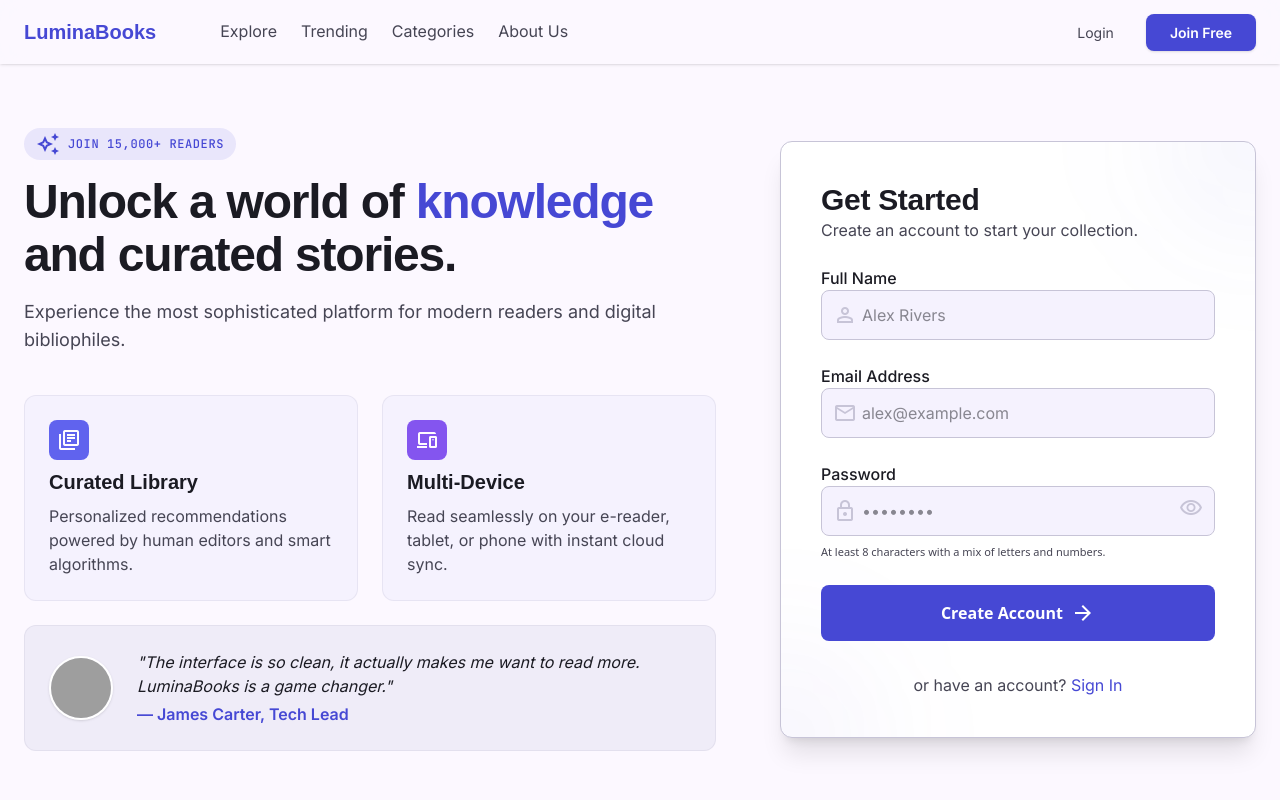
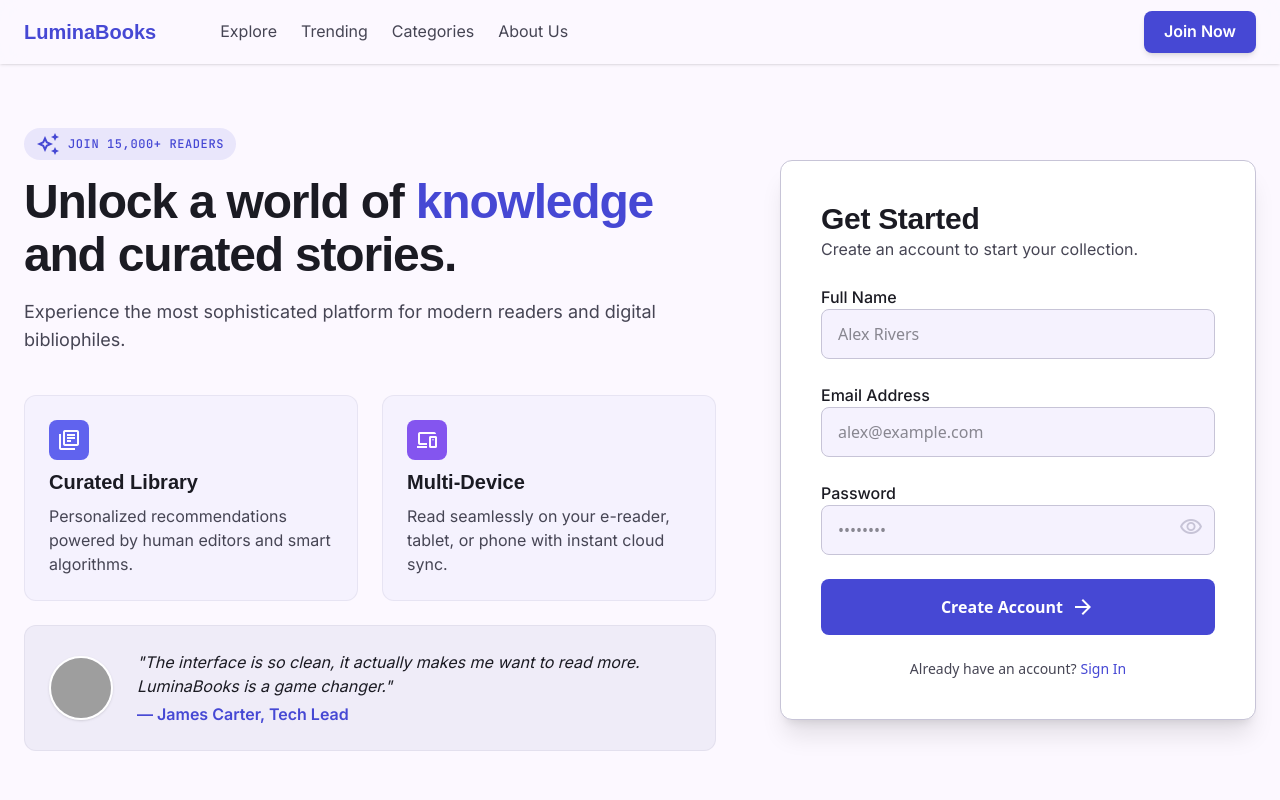
Before and after one commit to omarkhaled-code/ebook-store-frontend, a Next.js app: page /auth in a window 1280 px wide. Both pictures are taken after a click on the button "Sign Up". Shown: the top 800 px of the page. Built offline with nearby package versions, Linux system fonts and the light colour scheme; grey boxes are pictures that could not be loaded.

Commit message:
feat(auth): implement login and register functionality

```diff
--- a/app/page.tsx
+++ b/app/page.tsx
@@ -1,5 +1,6 @@
 
 import EbookCard from '@/components/ebook/EbookCard'; // Adjust this import path based on your folder structure
+
 import Link from 'next/link';
 
 // const delay = (ms: number) => new Promise((resolve) => setTimeout(resolve, ms));
@@ -34,7 +35,7 @@ const featuredBooks = [
   ];
 
 
-export default async function HomePage() {
+export default function HomePage() {
   // Hardcoded mock data from your original HTML design layout
 
   // await delay(500);
--- a/components/auth/Login.tsx
+++ b/components/auth/Login.tsx
@@ -3,10 +3,12 @@
 import { useState } from 'react'
 import { useRouter } from 'next/navigation'
 import SocialLogin from "./SocialLogin"
+import { useAuthStore } from '@/store/authStore'
 
 export default function Login({ changeMode }) {
 
   const router = useRouter()
+  const {setUser} = useAuthStore()
 
   // =========================
   // States
@@ -16,7 +18,14 @@ export default function Login({ changeMode }) {
     password: '',
   })
 
+
+  // Error states
   const [error, setError] = useState('')
+  const [validationErrors, setValidationErrors] = useState({
+    email: '',
+    password: '',
+  })
+
   const [loading, setLoading] = useState(false)
   const [showPassword, setShowPassword] = useState(false)
 
@@ -32,6 +41,47 @@ export default function Login({ changeMode }) {
     }))
   }
 
+  const validateForm = () => {
+
+    const errors = {
+      email: '',
+      password: '',
+    }
+
+    // =========================
+    // Email Validation
+    // =========================
+    if (!formData.email.trim()) {
+
+      errors.email = 'Email is required'
+
+    } else if (
+      !/^[^\s@]+@[^\s@]+\.[^\s@]+$/.test(formData.email)
+    ) {
+
+      errors.email = 'Invalid email format'
+
+    }
+
+    // =========================
+    // Password Validation
+    // =========================
+    if (!formData.password.trim()) {
+
+      errors.password = 'Password is required'
+
+    } else if (formData.password.length < 6) {
+
+      errors.password = 'Password must be at least 6 characters'
+
+    }
+
+    setValidationErrors(errors)
+
+    return !errors.email && !errors.password
+
+  }
+
   // =========================
   // Handle Submit
   // =========================
@@ -39,7 +89,11 @@ export default function Login({ changeMode }) {
     e.preventDefault()
 
     setError('')
+    const isValid = validateForm()
+    if (!isValid) return
+
     setLoading(true)
+
 
     try {
 
@@ -51,7 +105,7 @@ export default function Login({ changeMode }) {
         body: JSON.stringify(formData),
       })
 
-      const data = await response.json()
+      const data = await response.json().catch(() => null)
 
       // Handle API Errors
       if (!response.ok) {
@@ -60,14 +114,19 @@ export default function Login({ changeMode }) {
 
       // Success
       console.log('User:', data.user)
+      setUser(data.user)
+
+      router.refresh()
 
       // Redirect
-      router.push('/dashboard')
+      router.push('/')
 
     } catch (err) {
-
-      setError(err.message)
-
+      if (err instanceof Error) {
+        setError(err.message)
+      } else {
+        setError('Something went wrong')
+      }
     } finally {
 
       setLoading(false)
@@ -111,7 +170,8 @@ export default function Login({ changeMode }) {
 
               <div className="relative">
 
-                <span className="material-symbols-outlined absolute left-3 top-1/2 -translate-y-1/2 text-outline-variant">
+
+                <span className={`material-symbols-outlined absolute left-3 -translate-y-1/2 text-outline-variant ${validationErrors.email ? 'text-red-500 top-1/3' : 'top-1/2'}`} >
                   mail
                 </span>
 
@@ -123,10 +183,14 @@ export default function Login({ changeMode }) {
                   autoComplete="email"
                   value={formData.email}
                   onChange={handleChange}
-                  required
-                  className="w-full pl-10 pr-4 py-3 bg-surface-container-low border border-outline-variant rounded-lg focus:ring-4 focus:ring-primary/10 focus:border-primary transition-all font-body-md outline-none"
+                  className={`w-full pl-10 pr-12 py-3 bg-surface-container-low border border-outline-variant rounded-lg focus:ring-4 focus:ring-primary/10 focus:border-primary transition-all font-body-md outline-none ${validationErrors.email ? 'border-red-500 focus:ring-red-100 focus:border-red-500' : ''}`}
                 />
 
+                {validationErrors.email && (
+                  <p className="text-sm text-red-500 pt-1">
+                    {validationErrors.email}
+                  </p>
+                )}
               </div>
             </div>
 
@@ -142,7 +206,7 @@ export default function Login({ changeMode }) {
 
               <div className="relative">
 
-                <span className="material-symbols-outlined absolute left-3 top-1/2 -translate-y-1/2 text-outline-variant">
+                <span className={`material-symbols-outlined absolute left-3 -translate-y-1/2 text-outline-variant ${validationErrors.password ? 'text-red-500 top-1/3' : 'top-1/2'}`} >
                   lock
                 </span>
 
@@ -154,9 +218,13 @@ export default function Login({ changeMode }) {
                   autoComplete="current-password"
                   value={formData.password}
                   onChange={handleChange}
-                  required
-                  className="w-full pl-10 pr-12 py-3 bg-surface-container-low border border-outline-variant rounded-lg focus:ring-4 focus:ring-primary/10 focus:border-primary transition-all font-body-md outline-none"
+                  className={`w-full pl-10 pr-12 py-3 bg-surface-container-low border border-outline-variant rounded-lg focus:ring-4 focus:ring-primary/10 focus:border-primary transition-all font-body-md outline-none ${validationErrors.password ? 'border-red-500 focus:ring-red-100 focus:border-red-500' : ''}`}
                 />
+                {validationErrors.password && (
+                  <p className="text-sm text-red-500 pt-1">
+                    {validationErrors.password}
+                  </p>
+                )}
 
                 <button
                   type="button"
@@ -174,7 +242,7 @@ export default function Login({ changeMode }) {
 
             {/* Error Message */}
             {error && (
-              <p className="text-sm text-red-500">
+              <p className="text-red-500 text-center font-body-sm">
                 {error}
               </p>
             )}
--- a/components/auth/Register.tsx
+++ b/components/auth/Register.tsx
@@ -1,77 +1,285 @@
+'use client'
+
+import { useState } from 'react'
+import { useRouter } from 'next/navigation'
 
 export default function Register({ changeMode }) {
+
+  const router = useRouter()
+
+  // =========================
+  // States
+  // =========================
+  const [formData, setFormData] = useState({
+    name: '',
+    email: '',
+    password: '',
+  })
+
+  const [error, setError] = useState('')
+
+  const [validationErrors, setValidationErrors] = useState({
+    name: '',
+    email: '',
+    password: '',
+  })
+
+  const [loading, setLoading] = useState(false)
+  const [showPassword, setShowPassword] = useState(false)
+
+  // =========================
+  // Handle Input Changes
+  // =========================
+  const handleChange = (e) => {
+    const { name, value } = e.target
+
+    setFormData((prev) => ({
+      ...prev,
+      [name]: value,
+    }))
+
+    // clear validation error on typing
+    setValidationErrors((prev) => ({
+      ...prev,
+      [name]: '',
+    }))
+  }
+
+  // =========================
+  // Validate Form
+  // =========================
+  const validateForm = () => {
+
+    const errors = {
+      name: '',
+      email: '',
+      password: '',
+    }
+
+    // Name
+    if (!formData.name.trim()) {
+      errors.name = 'Name is required'
+    } else if (formData.name.length < 2) {
+      errors.name = 'Name must be at least 2 characters'
+    }
+
+    // Email
+    if (!formData.email.trim()) {
+      errors.email = 'Email is required'
+    } else if (
+      !/^[^\s@]+@[^\s@]+\.[^\s@]+$/.test(formData.email)
+    ) {
+      errors.email = 'Invalid email format'
+    }
+
+    // Password
+    if (!formData.password.trim()) {
+      errors.password = 'Password is required'
+    } else if (formData.password.length < 8) {
+      errors.password = 'Password must be at least 8 characters'
+    }
+
+    setValidationErrors(errors)
+
+    return !errors.name && !errors.email && !errors.password
+  }
+
+  // =========================
+  // Handle Submit
+  // =========================
+  const handleSubmit = async (e) => {
+    e.preventDefault()
+
+    setError('')
+
+    const isValid = validateForm()
+    if (!isValid) return
+
+    setLoading(true)
+
+    try {
+
+      const response = await fetch('/api/auth/register', {
+        method: 'POST',
+        headers: {
+          'Content-Type': 'application/json',
+        },
+        body: JSON.stringify(formData),
+      })
+
+      const data = await response.json().catch(() => null)
+
+      if (!response.ok) {
+        throw new Error(data?.message || 'Registration failed')
+      }
+
+      console.log('User:', data.user)
+
+      router.refresh()
+      router.push('/dashboard')
+
+    } catch (err) {
+
+      if (err instanceof Error) {
+        setError(err.message)
+      } else {
+        setError('Something went wrong')
+      }
+
+    } finally {
+      setLoading(false)
+    }
+  }
+
   return (
     <div className="lg:col-span-5 flex justify-center">
-            <div
-                className="w-full bg-surface-container-lowest rounded-xl border border-outline-variant p-lg shadow-xl relative overflow-hidden">
-                {/* <!-- Subtle Accent Background --> */}
-                <div className="absolute -top-24 -right-24 w-48 h-48 bg-primary/5 rounded-full blur-3xl"></div>
-                <div className="absolute -bottom-24 -left-24 w-48 h-48 bg-secondary/5 rounded-full blur-3xl"></div>
+
+      <div className="w-full bg-surface-container-lowest rounded-xl border border-outline-variant p-lg shadow-xl relative overflow-hidden">
+
         <div className="relative z-10 space-y-md">
-                    <div className="lg:hidden text-center space-y-xs">
-                        <h2 className="font-headline-md text-headline-md">Create your account</h2>
-                        <p className="font-body-sm text-on-surface-variant">Join 15,000+ readers today.</p>
+
+          {/* Header */}
+          <div>
+            <h2 className="font-headline-md text-headline-md">
+              Get Started
+            </h2>
+            <p className="font-body-sm text-on-surface-variant">
+              Create an account to start your collection.
+            </p>
           </div>
-                    <div className="hidden lg:block">
-                        <h2 className="font-headline-md text-headline-md">Get Started</h2>
-                        <p className="font-body-sm text-on-surface-variant">Create an account to start your collection.</p>
+
+          {/* Form */}
+          <form className="space-y-md" onSubmit={handleSubmit}>
+
+            {/* Name */}
+            <div className="space-y-xs">
+              <label className="font-body-sm font-medium text-on-surface">
+                Full Name
+              </label>
+
+              <input
+                name="name"
+                type="text"
+                placeholder="Alex Rivers"
+                value={formData.name}
+                onChange={handleChange}
+                required
+                className={`w-full pl-4 pr-4 py-3 bg-surface-container-low border rounded-lg outline-none transition-all
+                ${validationErrors.name
+                  ? 'border-red-500 focus:ring-red-500'
+                  : 'border-outline-variant focus:ring-primary/10 focus:border-primary'
+                }`}
+              />
+
+              {validationErrors.name && (
+                <p className="text-[11px] text-red-500 mt-1">
+                  {validationErrors.name}
+                </p>
+              )}
             </div>
-                    <form className="space-y-md">
-                        {/* <!-- Full Name --> */}
+
+            {/* Email */}
             <div className="space-y-xs">
-                            <label className="font-body-sm font-medium text-on-surface" for="fullname">Full Name</label>
+              <label className="font-body-sm font-medium text-on-surface">
+                Email Address
+              </label>
+
+              <input
+                name="email"
+                type="email"
+                placeholder="alex@example.com"
+                value={formData.email}
+                onChange={handleChange}
+                required
+                className={`w-full pl-4 pr-4 py-3 bg-surface-container-low border rounded-lg outline-none transition-all
+                ${validationErrors.email
+                  ? 'border-red-500 focus:ring-red-500'
+                  : 'border-outline-variant focus:ring-primary/10 focus:border-primary'
+                }`}
+              />
+
+              {validationErrors.email && (
+                <p className="text-[11px] text-red-500 mt-1">
+                  {validationErrors.email}
+                </p>
+              )}
+            </div>
+
+            {/* Password */}
+            <div className="space-y-xs">
+              <label className="font-body-sm font-medium text-on-surface">
+                Password
+              </label>
+
               <div className="relative">
-                                <span
-                                    className="material-symbols-outlined absolute left-3 top-1/2 -translate-y-1/2 text-outline-variant">person</span>
+
                 <input
-                                    className="w-full pl-10 pr-4 py-3 bg-surface-container-low border border-outline-variant rounded-lg focus:ring-4 focus:ring-primary/10 focus:border-primary transition-all font-body-md outline-none"
-                                    id="fullname" name="fullname" placeholder="Alex Rivers" type="text" />
+                  name="password"
+                  type={showPassword ? 'text' : 'password'}
+                  placeholder="••••••••"
+                  value={formData.password}
+                  onChange={handleChange}
+                  required
+                  className={`w-full pl-4 pr-12 py-3 bg-surface-container-low border rounded-lg outline-none transition-all
+                  ${validationErrors.password
+                    ? 'border-red-500 focus:ring-red-500'
+                    : 'border-outline-variant focus:ring-primary/10 focus:border-primary'
+                  }`}
+                />
+
+                <button
+                  type="button"
+                  onClick={() => setShowPassword(!showPassword)}
+                  className="absolute right-3 top-1/2 -translate-y-1/2 text-outline-variant hover:text-primary"
+                >
+                  <span className="material-symbols-outlined">
+                    {showPassword ? 'visibility_off' : 'visibility'}
+                  </span>
+                </button>
+
               </div>
+
+              {validationErrors.password && (
+                <p className="text-[11px] text-red-500 mt-1">
+                  {validationErrors.password}
+                </p>
+              )}
+
             </div>
-                        {/* <!-- Email --> */}
-                        <div className="space-y-xs">
-                            <label className="font-body-sm font-medium text-on-surface" for="email">Email Address</label>
-                            <div className="relative">
-                                <span
-                                    className="material-symbols-outlined absolute left-3 top-1/2 -translate-y-1/2 text-outline-variant">mail</span>
-                                <input
-                                    className="w-full pl-10 pr-4 py-3 bg-surface-container-low border border-outline-variant rounded-lg focus:ring-4 focus:ring-primary/10 focus:border-primary transition-all font-body-md outline-none"
-                                    id="email" name="email" placeholder="alex@example.com" type="email" />
-                            </div>
-                        </div>
-                        {/* <!-- Password --> */}
-                        <div className="space-y-xs">
-                            <label className="font-body-sm font-medium text-on-surface" for="password">Password</label>
-                            <div className="relative">
-                                <span
-                                    className="material-symbols-outlined absolute left-3 top-1/2 -translate-y-1/2 text-outline-variant">lock</span>
-                                <input
-                                    className="w-full pl-10 pr-4 py-3 bg-surface-container-low border border-outline-variant rounded-lg focus:ring-4 focus:ring-primary/10 focus:border-primary transition-all font-body-md outline-none"
-                                    id="password" name="password" placeholder="••••••••" type="password" />
+
+            {/* API Error */}
+            {error && (
+              <p className="text-red-500 text-center font-body-sm">
+                {error}
+              </p>
+            )}
+
+            {/* Submit */}
             <button
-                                    className="absolute right-3 top-1/2 -translate-y-1/2 text-outline-variant hover:text-primary transition-colors"
-                                    type="button">
-                                    <span className="material-symbols-outlined">visibility</span>
+              type="submit"
+              disabled={loading}
+              className="w-full py-4 rounded-lg font-semibold bg-primary text-on-primary flex items-center justify-center gap-2 disabled:opacity-50 cursor-pointer"
+            >
+              {loading ? 'Creating account...' : 'Create Account'}
+
+              <span className="material-symbols-outlined text-[20px]">
+                arrow_forward
+              </span>
             </button>
-                            </div>
-                            <p className="text-[11px] text-on-surface-variant">At least 8 characters with a mix of letters
-                                and numbers.</p>
-                        </div>
-                        {/* <!-- Submit Button --> */}
-                        <button
-                            className="w-full py-4 rounded-lg font-semibold bg-primary text-on-primary active:scale-95 transition-transform duration-200 flex items-center justify-center gap-2 cursor-pointer"
-                            type="submit">
-                            Create Account
-                            <span className="material-symbols-outlined text-[20px]">arrow_forward</span>
-                        </button>
+
           </form>
 
-                    <p className="text-center font-body-sm text-on-surface-variant pt-2">
-                        {/* By signing up, you agree to our
-                        <a className="text-primary hover:underline" href="#">Terms of Service</a>
-                        and <a className="text-primary hover:underline" href="#">Privacy Policy</a>. */}
-                        or have an account? <button onClick={() => changeMode('login')} className="text-primary hover:underline">Sign In</button>
+          {/* Switch */}
+          <p className="text-center text-sm text-on-surface-variant">
+            Already have an account?
+            <button
+              onClick={() => changeMode('login')}
+              className="text-primary hover:underline ml-1"
+            >
+              Sign In
+            </button>
           </p>
+
         </div>
       </div>
     </div>
--- a/components/ui/navbar/page.tsx
+++ b/components/ui/navbar/page.tsx
@@ -1,7 +1,7 @@
 "use client";
 import Link from "next/link";
 import { usePathname } from "next/navigation";
-
+import { useAuthStore } from '@/store/authStore';
 
 const LinkComponent = ({ href, children }: { href: string; children: React.ReactNode }) => {
     const pathname = usePathname();
@@ -10,13 +10,25 @@ const LinkComponent = ({ href, children }: { href: string; children: React.React
             {children}
         </Link>
     ) : (
-    <Link   href={href} className="text-on-surface-variant dark:text-outline-variant hover:text-primary dark:hover:text-primary-fixed-dim transition-colors font-body-md text-body-md">
-        {children}
-    </Link>
-)
+        <Link href={href} className="text-on-surface-variant dark:text-outline-variant hover:text-primary dark:hover:text-primary-fixed-dim transition-colors font-body-md text-body-md">
+            {children}
+        </Link>
+    )
 };
 
 export default function Navbar() {
+
+    const { isAuthenticated, clearAuth } = useAuthStore()
+
+    const handleLogout = async () => {
+
+        const res = await fetch('api/auth/logout', {
+            method: "POST"
+        })
+        if (res.ok) {
+            clearAuth()
+        }
+    }
     return (
         <nav className="fixed top-0 w-full z-50 bg-surface/80 dark:bg-surface-dim/80 backdrop-blur-md shadow-sm">
             <div className="flex justify-between items-center px-gutter max-w-container-max mx-auto h-16">
@@ -41,17 +53,27 @@ export default function Navbar() {
                         <LinkComponent href="/about">
                             About Us
                         </LinkComponent>
+
                     </div>
                 </div>
 
                 {/* أزرار تسجيل الدخول والبدء */}
                 <div className="flex items-center gap-sm">
-                    <button className="hidden lg:flex items-center px-sm py-xs text-on-surface-variant font-body-sm text-body-sm hover:text-primary transition-colors">
-                        Login
-                    </button>
-                    <button className="bg-primary text-on-primary px-md py-xs rounded-lg font-body-sm text-body-sm font-semibold scale-100 active:scale-95 transition-transform duration-200 shadow-sm">
-                        Join Free
-                    </button>
+                    {!isAuthenticated ? (
+
+                        // <LinkComponent href="/auth">
+                        //     Join Now
+                        // </LinkComponent>
+                        <Link href="/auth" className="bg-primary text-on-primary px-5 py-2 rounded-lg font-body-md text-body-md font-semibold scale-100 active:scale-95 transition-all shadow-md">Join Now</Link>
+                    ) : (
+
+                        <button className="hidden lg:flex items-center px-sm py-xs text-on-surface-variant hover:text-red-500 cursor-pointer  transition-colors" onClick={handleLogout}>
+                            <span className="material-symbols-outlined mr-1">
+                                logout
+                            </span>
+                            Logout
+                        </button>
+                    )}
                 </div>
             </div>
         </nav>
--- a/package.json
+++ b/package.json
@@ -15,6 +15,7 @@
     "react": "19.2.4",
     "react-dom": "19.2.4",
     "react-hook-form": "^7.76.0",
+    "zod": "^4.4.3",
     "zustand": "^5.0.13"
   },
   "devDependencies": {
```
Also changed, not shown: app/api/auth/login/route.ts (+73 -19 lines), app/api/auth/register/route.ts (+72 -19 lines), lib/validations/loginSchema.ts (added, +11 -0 lines), lib/validations/registerSchema.ts (added, +15 -0 lines), 1 other file (tests, documents, lock files or other folders). Lines whose indentation alone changed are shown as unchanged.
